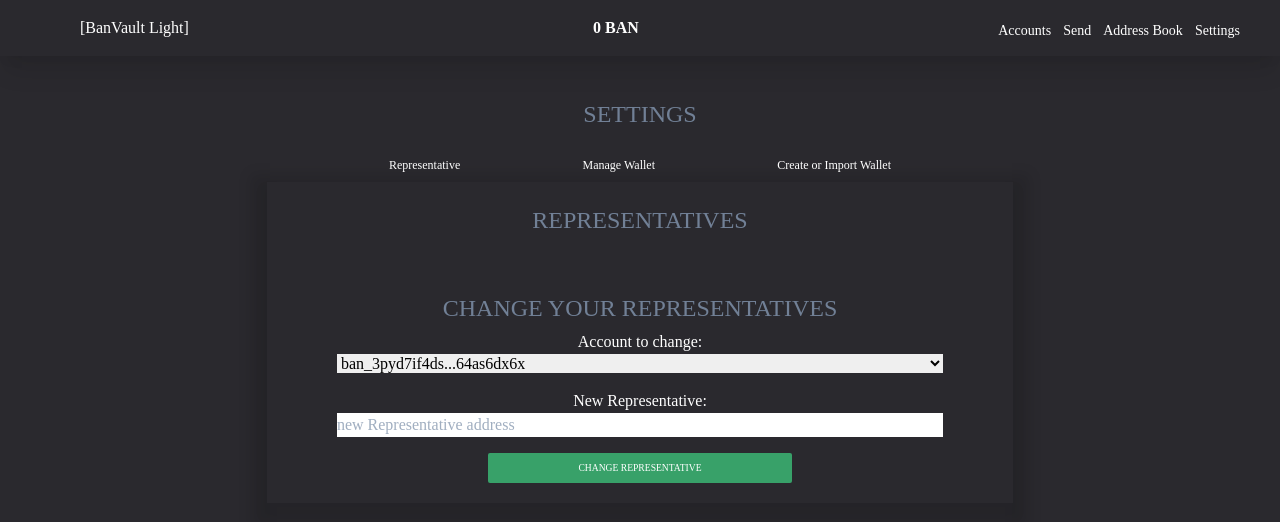
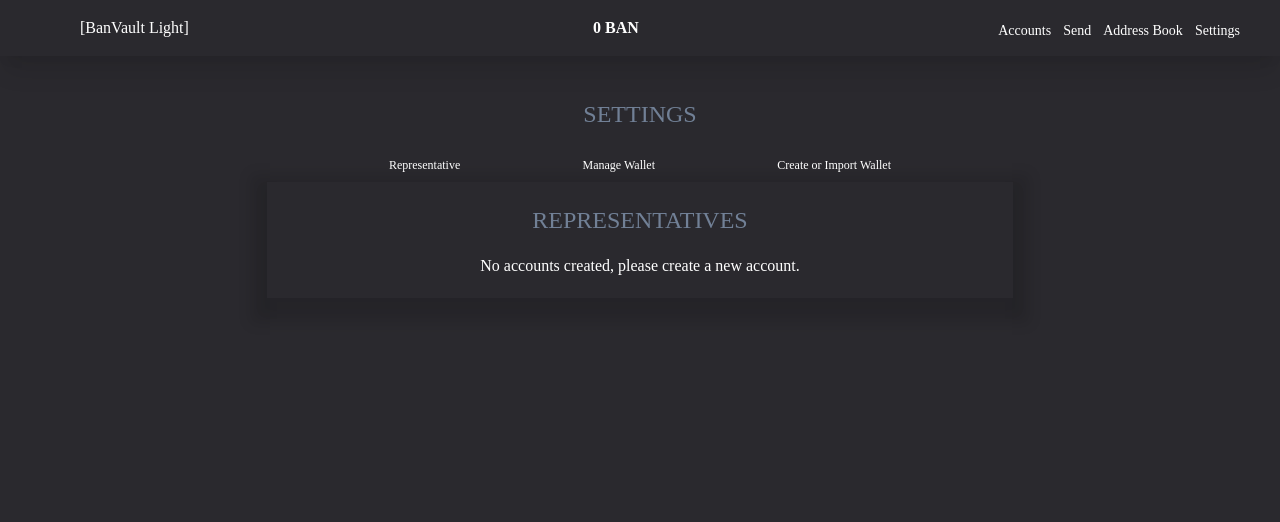
Before and after one commit to andrecrjr/bananovault-light, a React (Create React App) app: page /settings/representative in a window 1280 px wide. Shown: the top 522 px of the page. Built offline with nearby package versions, Linux system fonts and the light colour scheme; a web font is replaced by a local one; what @bananocoin/bananojs would draw is missing.

Commit message:
started representative account settings

```diff
--- a/src/routes/Settings/SettingsComponents/Representative/index.jsx
+++ b/src/routes/Settings/SettingsComponents/Representative/index.jsx
@@ -10,21 +10,33 @@ function Representative() {
         <section className='w-full'>
           <h1 className='structure--title mt-0'>Representatives</h1>
           {state &&
-            state.accounts.length > 0 &&
           state.accounts.some(
-              (item) => item.representative.length > 0 && item.show === true
-            ) && (
+            (item) =>
+              item.representative &&
+              item.representative.length > 0 &&
+              item.show === true
+          ) ? (
             <RepresentativeTable
               rep={state.accounts.filter(
                 (item) => item.show === true && item.representative
               )}
             />
+          ) : (
+            <p className='text-white'>
+              No accounts created, please create a new account.
+            </p>
           )}
         </section>
       </section>
+      {state &&
+      state.accounts.some((item) => item.show === true && item.representative) >
+        0 ? (
         <section className='mt-5'>
-        <ChangeRepresentative />
+          <ChangeRepresentative
+            accounts={state.accounts.filter((item) => item.show === true)}
+          />
         </section>
+      ) : null}
     </>
   );
 }
@@ -60,21 +72,25 @@ export const RepresentativeTable = ({ rep }) => {
   );
 };
 
-export const ChangeRepresentative = () => {
+export const ChangeRepresentative = ({ accounts }) => {
+  const { addressReduce } = useContext(HelperContext);
   return (
     <>
       <h1 className='structure--title my-4 pb-0 mb-1 '>
         Change your representatives
       </h1>
       <section className='sm:w-10/12 mx-auto px-2 flex justify-center items-center flex-col'>
-        <h2 className='text-white'>Account to change:</h2>
-        <select name='representative-choice' className='w-full' id=''>
-          <option>ban_3pyd7if4ds...64as6dx6x</option>
+        <h2 className='text-white mb-3'>Account to change:</h2>
+        <select name='representative-choice' className='w-full h-8  mb-3' id=''>
+          {accounts.length > 0 &&
+            accounts.map((item) => (
+              <option>{addressReduce(item.banAddress)}</option>
+            ))}
         </select>
-        <h2 className='text-white pt-4'>New Representative:</h2>
+        <h2 className='text-white mb-3'>New Representative:</h2>
         <input
           type='text'
-          className='w-full'
+          className='w-full h-8'
           placeholder='new Representative address'
         />
         <button className='button--main  sm:w-6/12 mt-4'>
```
Lines whose indentation alone changed are shown as unchanged.
